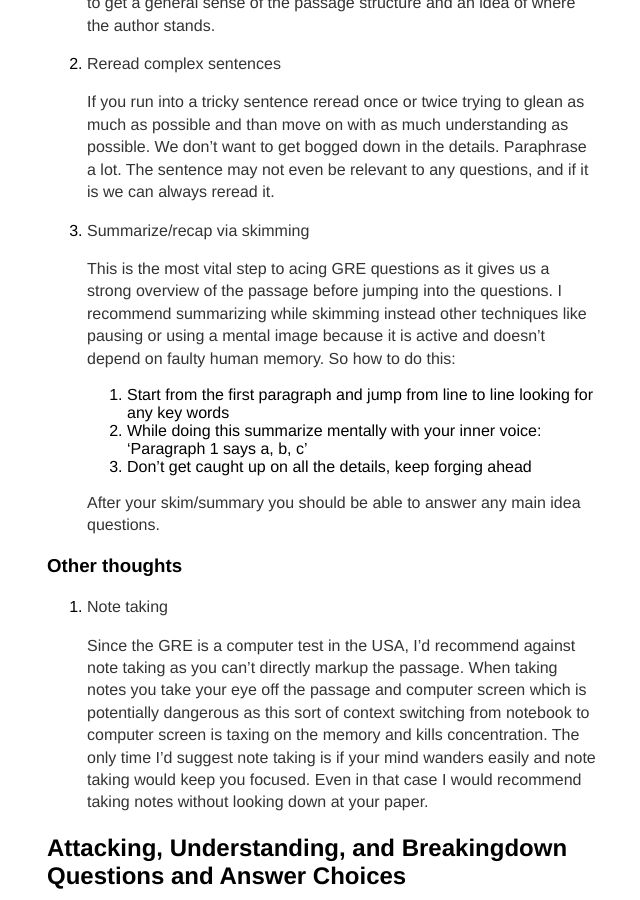
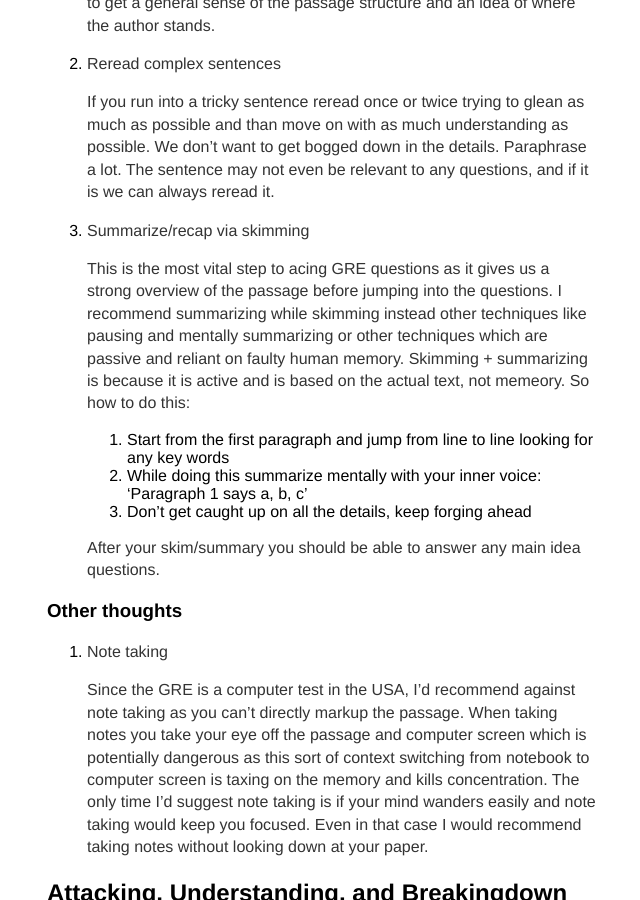
Before and after one commit to btmbtm/btmbtm.github.io, a Jekyll site: the page built from gre/extrarcguide.md, in a window 1280 px wide and 900 px high, scrolled down 2394 px. Shown: the whole window, without its empty margins (318-958 px from the left). Built offline with Jekyll 4.4.1, drawn with Linux system fonts in a browser that asks for light colours.

Commit message:
Update extrarcguide.md

```diff
--- a/gre/extrarcguide.md
+++ b/gre/extrarcguide.md
@@ -97,7 +97,7 @@ The basic reading process I recommend only has three steps and is as follows:
 
 3. Summarize/recap via skimming
 
-    This is the most vital step to acing GRE questions as it gives us a strong overview of the passage before jumping into the questions. I recommend summarizing while skimming instead other techniques like pausing or using a mental image because it is active and doesn't depend on faulty human memory. So how to do this:
+    This is the most vital step to acing GRE questions as it gives us a strong overview of the passage before jumping into the questions. I recommend summarizing while skimming instead other techniques like pausing and mentally summarizing or other techniques which are passive and reliant on faulty human memory. Skimming + summarizing is because it is active and is based on the actual text, not memeory. So how to do this:
 
     1. Start from the first paragraph and jump from line to line looking for any key words
     2. While doing this summarize mentally with your inner voice: 'Paragraph 1 says a, b, c'
```
